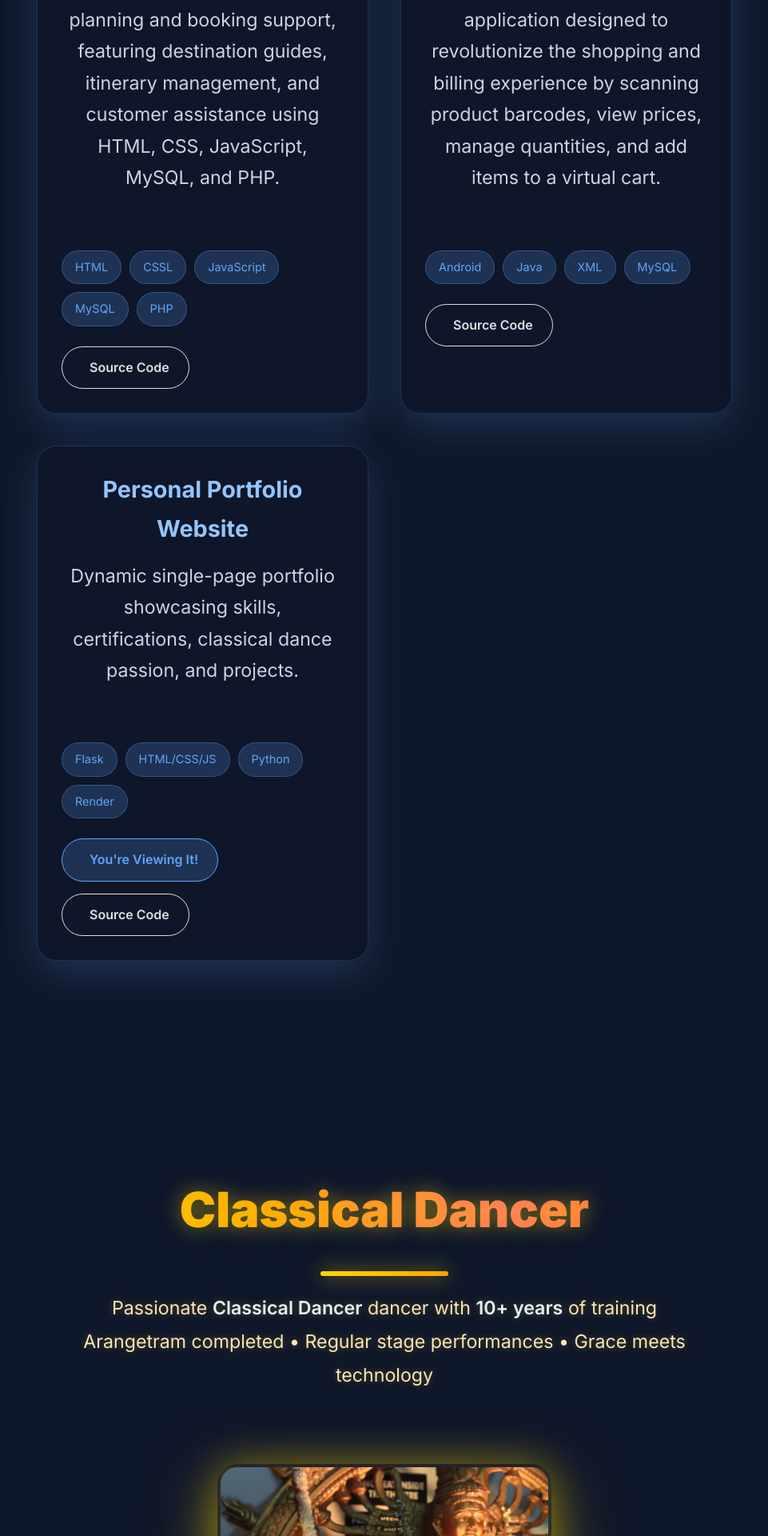
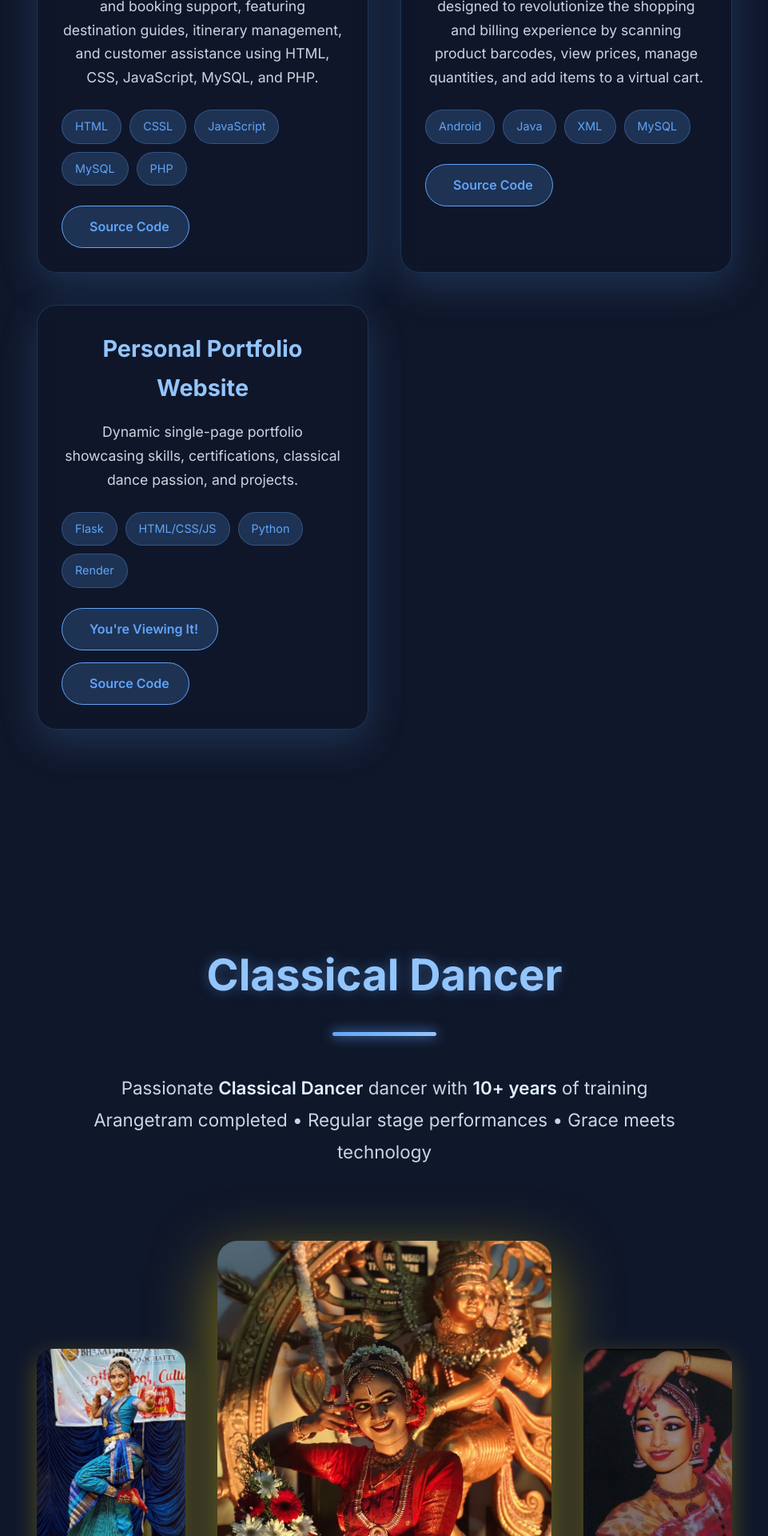
Before and after one commit to Vismaya2141/Portfolio, a Flask app: page / in a window 1280 px wide. Shown: the part 3440-5360 px from the top of the page at 80% size, without its empty margins (159-1120 px from the left). Run offline with Flask 3, Linux system fonts and the light colour scheme.

Commit message:
Final CSS

```diff
--- a/static/css/style.css
+++ b/static/css/style.css
@@ -196,53 +212,48 @@ section p strong {
     transition: transform 0.8s;
     transform-style: preserve-3d;
 }
+
 .cert-card:hover .cert-inner {
     transform: rotateY(180deg);
 }
+
 .cert-front, .cert-back {
     position: absolute;
     width: 100%;
     height: 100%;
     backface-visibility: hidden;
-    background: rgba(96, 165, 250, 0.15);
-    border: 2px solid #60a5fa;
+    background: linear-gradient(135deg, rgba(96, 165, 250, 0.12), rgba(139, 92, 246, 0.08));
     border-radius: 20px;
     display: flex;
     flex-direction: column;
     align-items: center;
     justify-content: center;
     padding: 18px;
-    box-shadow: 0 0 25px rgba(96, 165, 250, 0.4);
+    box-shadow:
+        0 8px 32px rgba(96, 165, 250, 0.2),
+        0 0 0 1px rgba(96, 165, 250, 0.1),
+        inset 0 1px 0 rgba(255, 255, 255, 0.1);
     font-weight: 600;
     font-size: 1.18rem;
     color: #e0f2fe;
     text-align: center;
     line-height: 1.5;
+    backdrop-filter: blur(10px);
 }
+
 .cert-back {
     transform: rotateY(180deg);
-    background: rgba(96, 165, 250, 0.3);
+    background: linear-gradient(135deg, rgba(96, 165, 250, 0.2), rgba(139, 92, 246, 0.15));
     color: #ffffff;
     font-size: 1.05rem;
 }
-/* === PROJECTS SECTION - Modern Cards === */
+
+/* Projects Section */
 #projects h2 {
     font-size: 3.8rem;
     color: #93c5fd;
     margin-bottom: 20px;
     text-shadow: 0 0 25px rgba(96, 165, 250, 0.5);
-}
-#projects h2::after {
-    background: linear-gradient(90deg, #60a5fa, #93c5fd);
-    height: 6px;
-    width: 160px;
-    box-shadow: 0 0 25px rgba(96, 165, 250, 0.7);
-}
-#projects p {
-    font-size: 1.45rem !important;
-    color: #cbd5e1;
-    max-width: 850px;
-    margin: 0 auto 70px;
 }
 
 .projects-grid {
@@ -270,48 +281,20 @@ section p strong {
     border-color: #60a5fa;
 }
 
-.project-image {
-    width: 100%;
-    height: 240px;
-    overflow: hidden;
-}
-
+.project-image { height: 240px; overflow: hidden; }
 .project-image img {
     width: 100%;
     height: 100%;
     object-fit: cover;
     transition: transform 0.6s ease;
 }
+.project-card:hover .project-image img { transform: scale(1.12); }
 
-.project-card:hover .project-image img {
-    transform: scale(1.12);
-}
+.project-content { padding: 30px; color: #e0f2fe; }
+.project-content h3 { font-size: 1.8rem; margin-bottom: 15px; color: #93c5fd; }
+.project-content p { font-size: 1.1rem !important; line-height: 1.7; margin-bottom: 25px; color: #cbd5e1; }
 
-.project-content {
-    padding: 30px;
-    color: #e0f2fe;
-}
-
-.project-content h3 {
-    font-size: 1.8rem;
-    margin-bottom: 15px;
-    color: #93c5fd;
-}
-
-.project-content p {
-    font-size: 1.1rem !important;
-    line-height: 1.7;
-    margin-bottom: 25px;
-    color: #cbd5e1;
-}
-
-.tech-stack {
-    display: flex;
-    flex-wrap: wrap;
-    gap: 10px;
-    margin-bottom: 25px;
-}
-
+.tech-stack { display: flex; flex-wrap: wrap; gap: 10px; margin-bottom: 25px; }
 .tech-badge {
     background: rgba(96, 165, 250, 0.2);
     color: #60a5fa;
@@ -342,14 +316,10 @@ section p strong {
     display: inline-flex;
     align-items: center;
     gap: 10px;
-}
-
-.project-btn {
     background: rgba(96, 165, 250, 0.2);
     color: #60a5fa;
     border: 1px solid #60a5fa;
 }
-
 .project-btn:hover {
     background: #60a5fa;
     color: #0f172a;
@@ -357,219 +327,73 @@ section p strong {
     box-shadow: 0 10px 30px rgba(96, 165, 250, 0.4);
 }
 
-.project-btn.github {
-    background: rgba(15, 23, 42, 0.8);
-    border: 1px solid #e0e0e0;
-    color: #e0e0e0;
-}
-
-.project-btn.github:hover {
-    background: #333;
-    color: white;
-}
-
-/* Mobile */
-@media (max-width: 768px) {
-    .projects-grid {
-        grid-template-columns: 1fr;
-        gap: 35px;
-    }
-    .project-image { height: 200px; }
-    .project-content { padding: 25px; }
-}
-
-/* === 3-PHOTO CAROUSEL - Center Full + Left/Right Sides === */
-#dance h2 {
-    font-size: 3.8rem;
-    background: linear-gradient(90deg, #FFD700, #FFA500, #FF6B6B, #FF8C00);
-    -webkit-background-clip: text;
-    -webkit-text-fill-color: transparent;
-    margin-bottom: 20px;
-    text-shadow: 0 0 25px rgba(255, 215, 0, 0.5);
-    font-weight: 900;
-}
-#dance h2::after {
-    background: linear-gradient(90deg, #FFD700, #FFA500);
-    height: 6px;
-    width: 160px;
-    box-shadow: 0 0 25px rgba(255, 215, 0, 0.7);
-}
-#dance p {
-    font-size: 1.45rem !important;
-    color: #FFE4B5;
-    max-width: 850px;
-    margin: 0 auto 60px;
-    text-shadow: 0 0 10px rgba(255, 215, 0, 0.3);
-}
-
-/* Carousel Container */
+/* Dance Carousel - 3-Photo Layout */
 .dance-carousel {
     max-width: 1200px;
     margin: 0 auto;
     padding: 30px 20px;
-    display: flex;
-    justify-content: center;
-    align-items: center;
 }
 
 .carousel-wrapper {
     display: flex;
     align-items: center;
     gap: 40px;
-    position: relative;
-    width: 100%;
-    max-width: 1000px;
+    justify-content: center;
 }
 
-/* Side Photos (Smaller, Clickable) */
 .dance-side {
     width: 200px;
     height: 280px;
     cursor: pointer;
     border-radius: 20px;
     overflow: hidden;
-    box-shadow:
-        0 10px 30px rgba(255, 215, 0, 0.3),
-        0 0 20px rgba(255, 215, 0, 0.2);
-    transition: all 0.6s cubic-bezier(0.25, 0.8, 0.25, 1);
-    border: 3px solid transparent;
-    background: linear-gradient(145deg, rgba(255, 215, 0, 0.1), rgba(255, 165, 0, 0.05));
-    position: relative;
+    box-shadow: 0 10px 30px rgba(255, 215, 0, 0.3);
+    transition: all 0.6s ease;
 }
 
 .dance-side:hover {
     transform: scale(1.05);
-    box-shadow:
-        0 15px 40px rgba(255, 215, 0, 0.5),
-        0 0 30px rgba(255, 215, 0, 0.4);
-}
-
-.dance-side.left-side {
-    transform: rotateY(-15deg) scale(0.85);
-}
-
-.dance-side.right-side {
-    transform: rotateY(15deg) scale(0.85);
+    box-shadow: 0 15px 40px rgba(255, 215, 0, 0.5);
 }
 
 .dance-side img {
     width: 100%;
     height: 100%;
-    object-fit: cover;  /* NO CROPPING - shows full photo */
+    object-fit: cover;
     object-position: center;
-    transition: all 0.6s ease;
 }
 
-/* Center Photo (Full Size, Prominent) */
 .dance-center {
     width: 450px;
     height: 550px;
     border-radius: 25px;
     overflow: hidden;
-    box-shadow:
-        0 25px 80px rgba(255, 215, 0, 0.5),
-        0 0 50px rgba(255, 215, 0, 0.3),
-        inset 0 0 30px rgba(255, 255, 255, 0.1);
-    transition: all 0.8s cubic-bezier(0.23, 1, 0.32, 1);
-    border: 4px solid transparent;
-    background: linear-gradient(145deg, rgba(255, 215, 0, 0.15), rgba(255, 165, 0, 0.08));
-    position: relative;
-    z-index: 2;
+    box-shadow: 0 25px 80px rgba(255, 215, 0, 0.5);
+    transition: all 0.8s ease;
 }
 
 .dance-center img {
     width: 100%;
     height: 100%;
-    object-fit: cover;  /* NO CROPPING - full photo visible */
+    object-fit: cover;
     object-position: center;
-    transition: all 0.8s ease;
 }
 
-.dance-center:hover {
-    transform: scale(1.02);
-    box-shadow:
-        0 35px 100px rgba(255, 215, 0, 0.6),
-        0 0 70px rgba(255, 215, 0, 0.5);
-}
-
-/* Animation Classes */
-.dance-side.moving-left {
-    animation: slideLeft 0.6s ease forwards;
-}
-
-.dance-side.moving-right {
-    animation: slideRight 0.6s ease forwards;
-}
-
-.dance-center.moving {
-    animation: centerSlide 0.6s ease forwards;
-}
-
-@keyframes slideLeft {
-    0% { transform: rotateY(-15deg) scale(0.85) translateX(0); }
-    100% { transform: rotateY(-15deg) scale(0.85) translateX(-500px); opacity: 0; }
-}
-
-@keyframes slideRight {
-    0% { transform: rotateY(15deg) scale(0.85) translateX(0); }
-    100% { transform: rotateY(15deg) scale(0.85) translateX(500px); opacity: 0; }
-}
-
-@keyframes centerSlide {
-    0% { transform: scale(1); }
-    50% { transform: scale(0.95); }
-    100% { transform: scale(1); }
-}
-
-/* Mobile Responsive */
-@media (max-width: 768px) {
-    .carousel-wrapper {
-        gap: 25px;
-    }
-    .dance-side {
-        width: 140px;
-        height: 200px;
-    }
-    .dance-center {
-        width: 300px;
-        height: 380px;
-    }
-    #dance h2 { font-size: 3rem; }
-    #dance p { font-size: 1.25rem !important; }
-}
-
-@media (max-width: 480px) {
-    .carousel-wrapper {
-        flex-direction: column;
-        gap: 20px;
-    }
-    .dance-side.left-side,
-    .dance-side.right-side {
-        transform: none;
-        width: 200px;
-        height: 280px;
-        order: 2;
-    }
-    .dance-center {
-        order: 1;
-        width: 320px;
-        height: 400px;
-    }
-}
-
-/* Contact Icons */
+/* Contact */
 .contact-logos {
     display: flex;
     justify-content: center;
     gap: 70px;
     margin-top: 50px;
 }
+
 .contact-logo {
     width: 42px;
     height: 42px;
     transition: all 0.4s;
     filter: drop-shadow(0 0 12px #60a5fa);
 }
+
 .contact-logo:hover {
     transform: scale(1.7) rotate(15deg);
     filter: drop-shadow(0 0 40px #60a5fa);
--- a/templates/index.html
+++ b/templates/index.html
@@ -17,15 +17,21 @@
     <div class="particles" id="particles"></div>
 
     <nav>
-        <ul>
+    <div class="nav-container">
+        <!-- <div class="nav-logo">M S Vismaya</div>
+        <input type="checkbox" id="nav-toggle" class="nav-toggle">
+        <label for="nav-toggle" class="nav-toggle-label"><span></span></label> -->
+        <ul class="nav-menu">
             <li><a href="#about">About</a></li>
             <li><a href="#education">Education</a></li>
             <li><a href="#skills">Skills</a></li>
             <li><a href="#certifications">Certifications</a></li>
             <li><a href="#projects">Projects</a></li>
+            <li><a href="#dance">Dance</a></li>
             <li><a href="#contact">Contact</a></li>
         </ul>
-    </nav>
+    </div>
+</nav>
 
     <section id="about">
         <img src="{{ url_for('static', filename='images/vismaya.jpg') }}" alt="M S Vismaya" class="profile-photo">
```
Also changed, not shown: other parts of static/css/style.css (+50 -47 lines).
